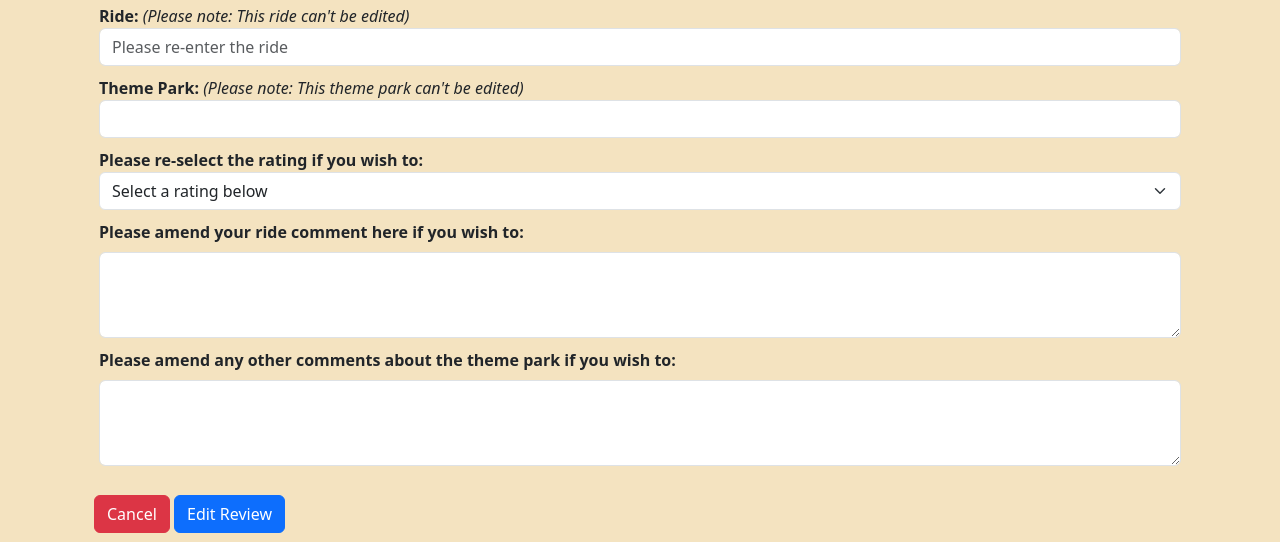
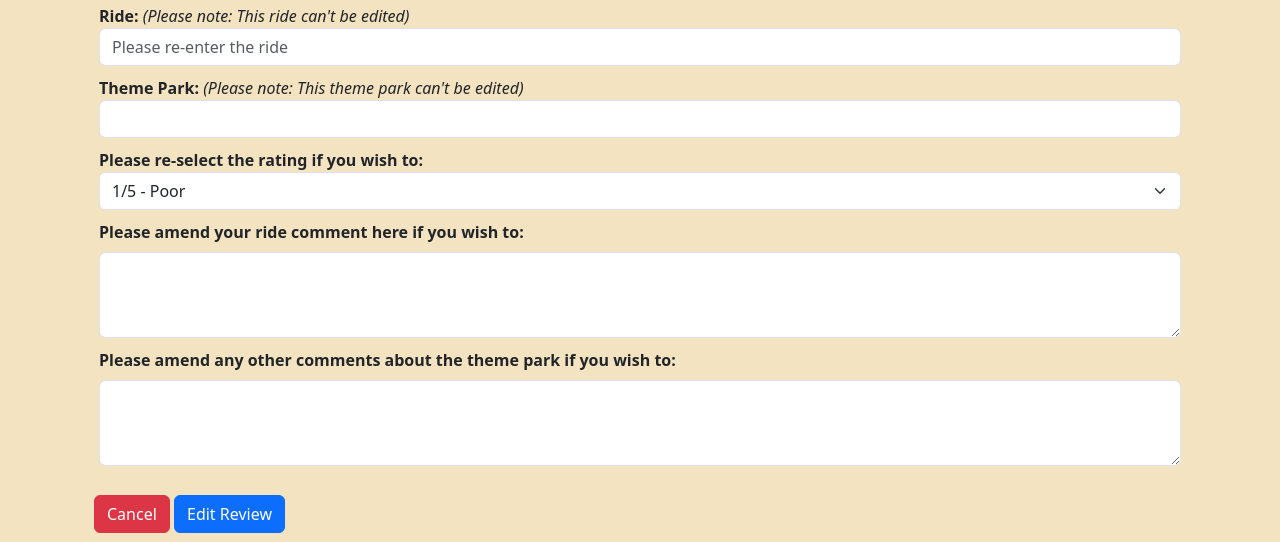
Before and after one commit to hannahro15/Theme-park-reviews-site, a Flask app: template templates/edit_review.html in a window 1280 px wide. Shown: the part 166-708 px from the top of the page. Run offline with Flask 3, Linux system fonts and the light colour scheme; the template is opened without the code that fills it, so the values that code supplies are empty; some libraries are stand-ins or nearby versions.

Commit message:
Remove selected attribute for ratings on edit review page

```diff
--- a/templates/edit_review.html
+++ b/templates/edit_review.html
@@ -18,7 +18,7 @@
     <div class="form-group">
       <label for="rating"><strong>Please re-select the rating if you wish to: </strong></label>
       <select class="form-select" id="rating" name="rating" aria-label="Large select example" required>
-        <option value="" disabled selected>Select a rating below</option>
+        <option value="" disabled>Select a rating below</option>
         <option value="1/5 - Poor" {% if review.rating == "1/5 - Poor" %} selected {% endif %}>1/5 - Poor</option>
         <option value="2/5 - Below Average" {% if review.rating == "2/5 - Below Average" %} selected {% endif %}>2/5 - Below Average</option>
         <option value="3/5 - Average" {% if review.rating == "3/5 - Average" %} selected {% endif %}>3/5 - Average</option>
```
